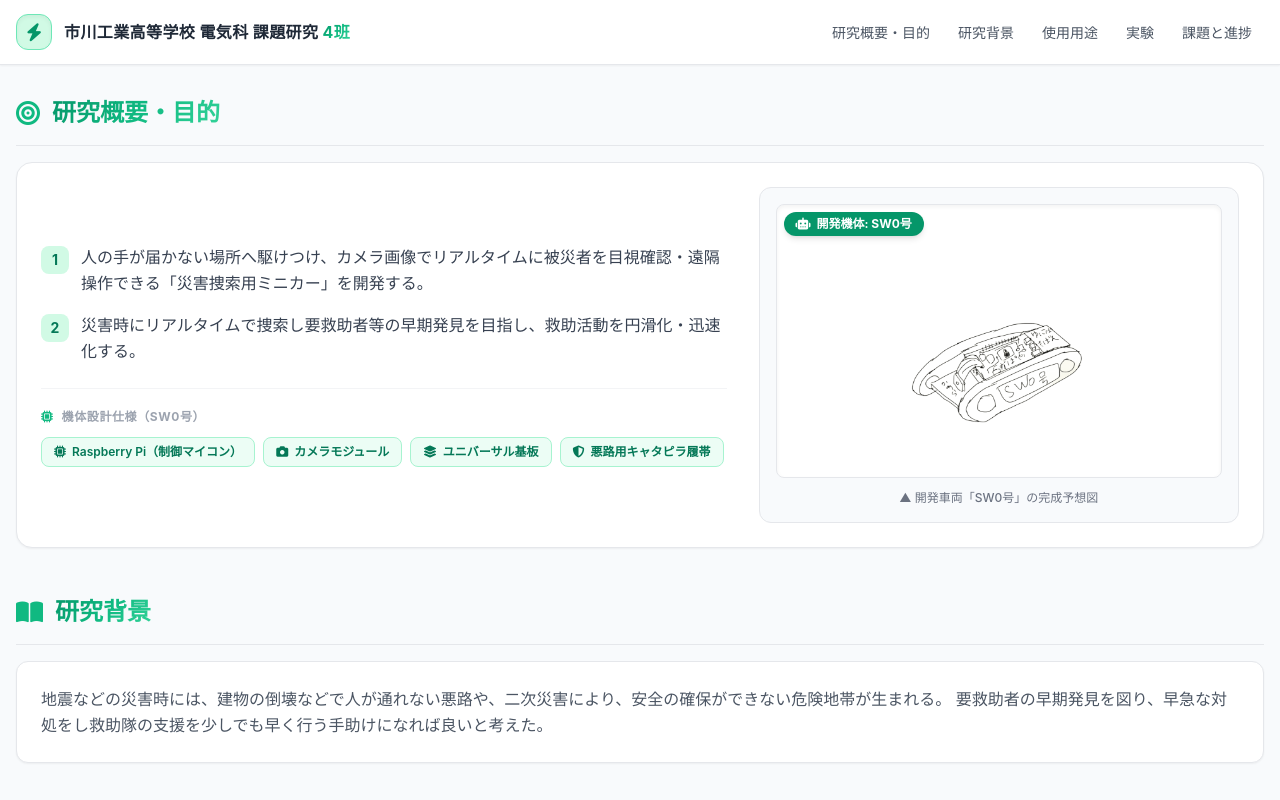
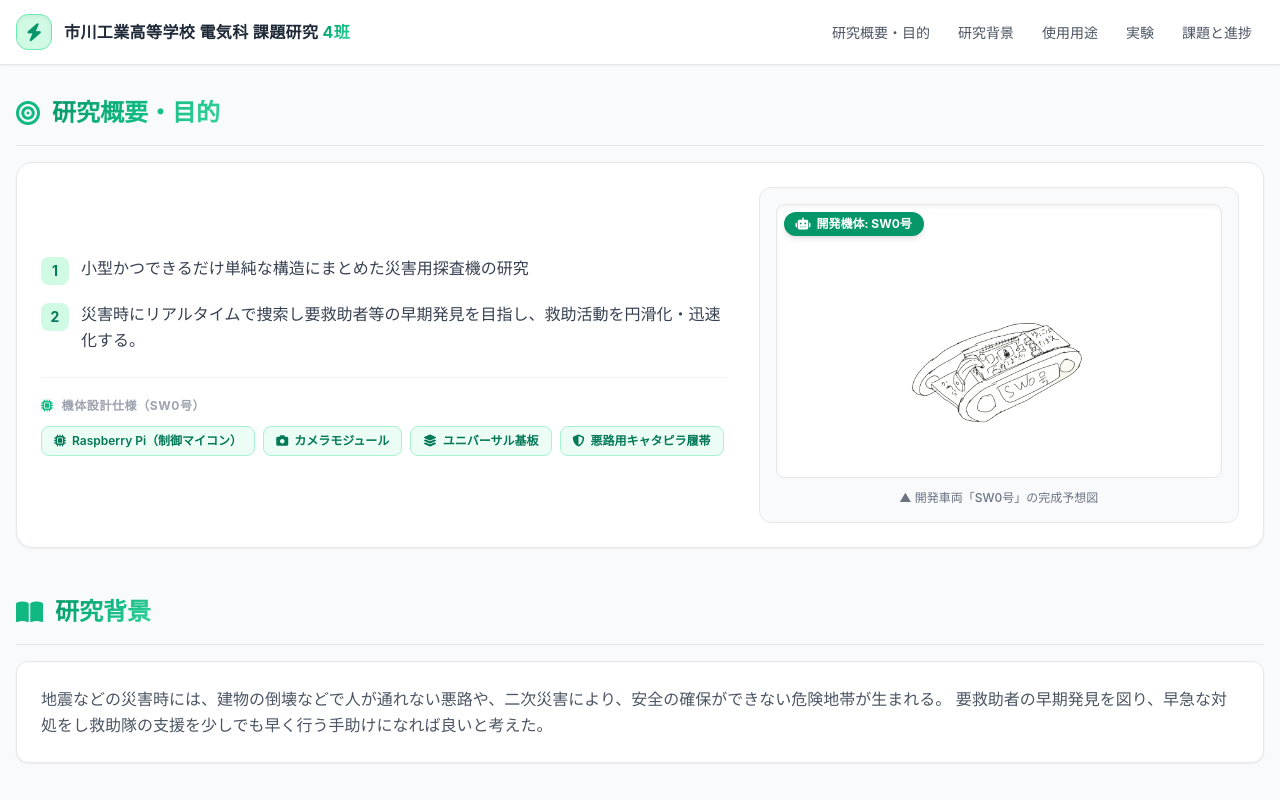
Before and after one commit to ick2421004-code/Kadaikennkyu-2, a plain HTML site: page index.html in a window 1280 px wide. Shown: the top 800 px of the page. Drawn offline with nearby package versions, Linux system fonts and the light colour scheme.

Commit message:
Update project description in index.html

```diff
--- a/index.html
+++ b/index.html
@@ -124,7 +124,7 @@
                             <div class="flex items-start gap-3">
                                 <span class="w-7 h-7 rounded-lg bg-emerald-100 text-emerald-700 font-bold flex items-center justify-center shrink-0 text-sm mt-0.5">1</span>
                                 <p class="text-gray-700 leading-relaxed">
-                                    人の手が届かない場所へ駆けつけ、カメラ画像でリアルタイムに被災者を目視確認・遠隔操作できる「災害捜索用ミニカー」を開発する。
+                                    小型かつできるだけ単純な構造にまとめた災害用探査機の研究
                                 </p>
                             </div>
                             <div class="flex items-start gap-3">
```
